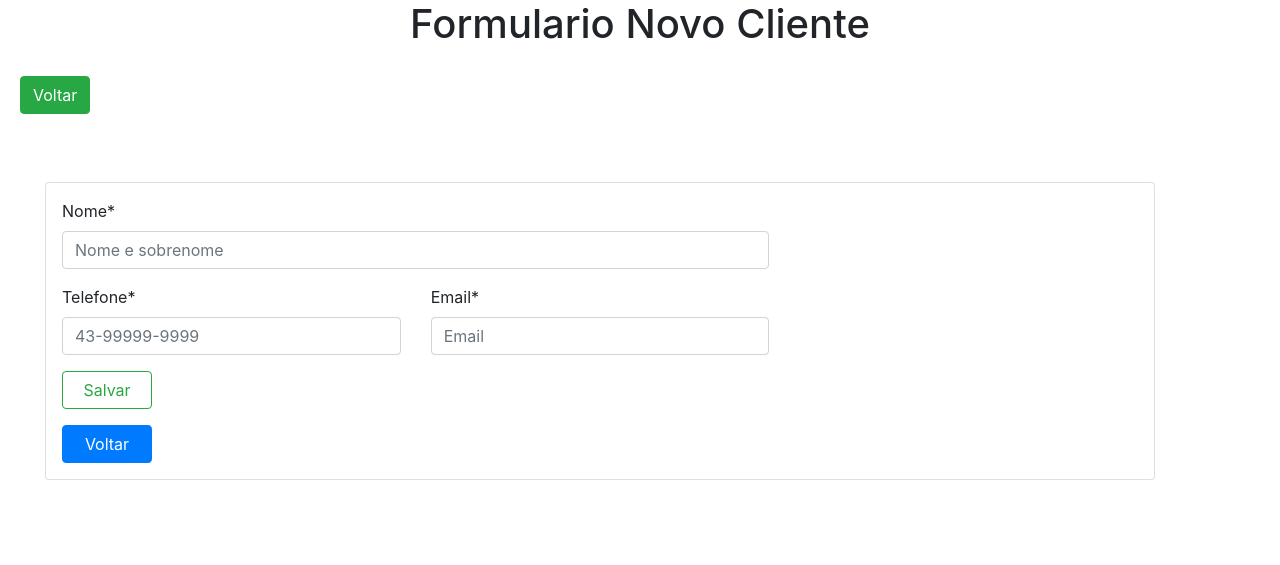
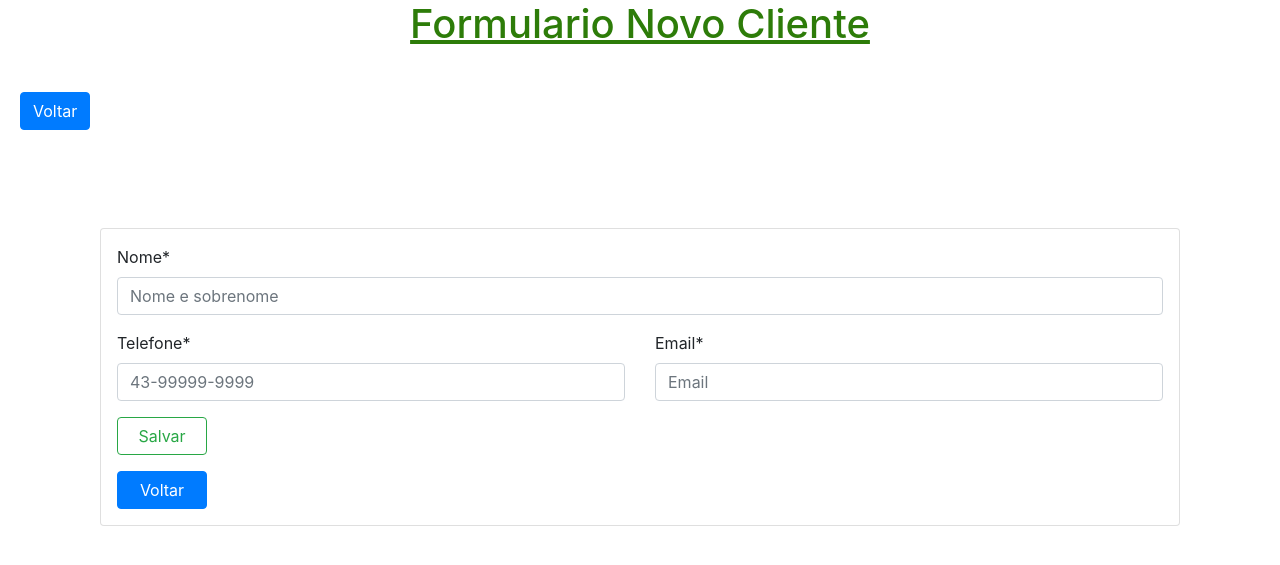
Before and after one commit to sergioBugaia/projeto_gleocar, a Django app: page /novo/ in a window 1280 px wide. Shown: the top 565 px of the page. Run offline with Django 4.2, Linux system fonts and the light colour scheme; the visitor is signed in with stand-in values (Sample User, id 1); some libraries are stand-ins or nearby versions.

Commit message:
ajustes no layout

```diff
--- a/projeto_oficina/cliente/templates/oficina/novo_cliente.html
+++ b/projeto_oficina/cliente/templates/oficina/novo_cliente.html
@@ -2,20 +2,20 @@
 {% block conteudo %}
 {% load crispy_forms_tags %}
 <div class="text-center">
-    <h1>Formulario Novo Cliente</h1>
+    <h1><u style="height: 5px;color: rgb(45, 124, 9);">Formulario Novo Cliente</u></h1>
 </div>
 <div class="text-left" style="padding: 20px;">
-    <td><button class="btn btn-success"><a href="/" style='color:white;'>Voltar</a></button></td>
+    <td><button class="btn btn-primary mt-3"><a href="/" style='color:white;'>Voltar</a></button></td>
 </div>
-<div class="container mt-3" style="margin:30px;" style="width:95%; font-size:14px">
+<div class="container" style="padding:30px;" style="width:95%; font-size:14px">
     <form class="card p-3 mt-5" action="" method="POST" novalidate autocomplete="off">
         {% csrf_token %}
         <div class="row">
-            <div class="col-8">{{formulario.cliente_nome | as_crispy_field }} </div>
+            <div class="col-12">{{formulario.cliente_nome | as_crispy_field }} </div>
         </div>
         <div class="row">
-            <div class="col-4">{{formulario.cliente_telefone | as_crispy_field }} </div>
-            <div class="col-4">{{formulario.cliente_email | as_crispy_field }} </div>
+            <div class="col-6">{{formulario.cliente_telefone | as_crispy_field }} </div>
+            <div class="col-6">{{formulario.cliente_email | as_crispy_field }} </div>
         </div>
 
         <button type="submit" class="btn btn-outline-success my-2 my-sm-0" style="width: 90px;">Salvar</button>
--- a/projeto_oficina/cliente/templates/oficina/servicos.html
+++ b/projeto_oficina/cliente/templates/oficina/servicos.html
@@ -12,7 +12,7 @@
                 {% endif %}
                 <td></td>
                 <td>
-                    <h2>Usuario: {{request.user.username}}</h2>
+                    <h5>Usuario: {{request.user.username}}</h5>
                 </td>
             </tr>
         </table>
@@ -48,7 +48,7 @@
     <table>
         <tr>
             <td></td>
-            <td><button><a href="/">Voltar Para Cliente</a></button></td>
+            <td><button class='btn btn-info'><a style='color:white;' href="/">Voltar Para Cliente</a></button></td>
         </tr>
     </table>
 </div>
```
Also changed, not shown: projeto_oficina/cliente/templates/oficina/clientes.html (+6 -3 lines), projeto_oficina/cliente/templates/oficina/novo_servico.html (+5 -5 lines).
